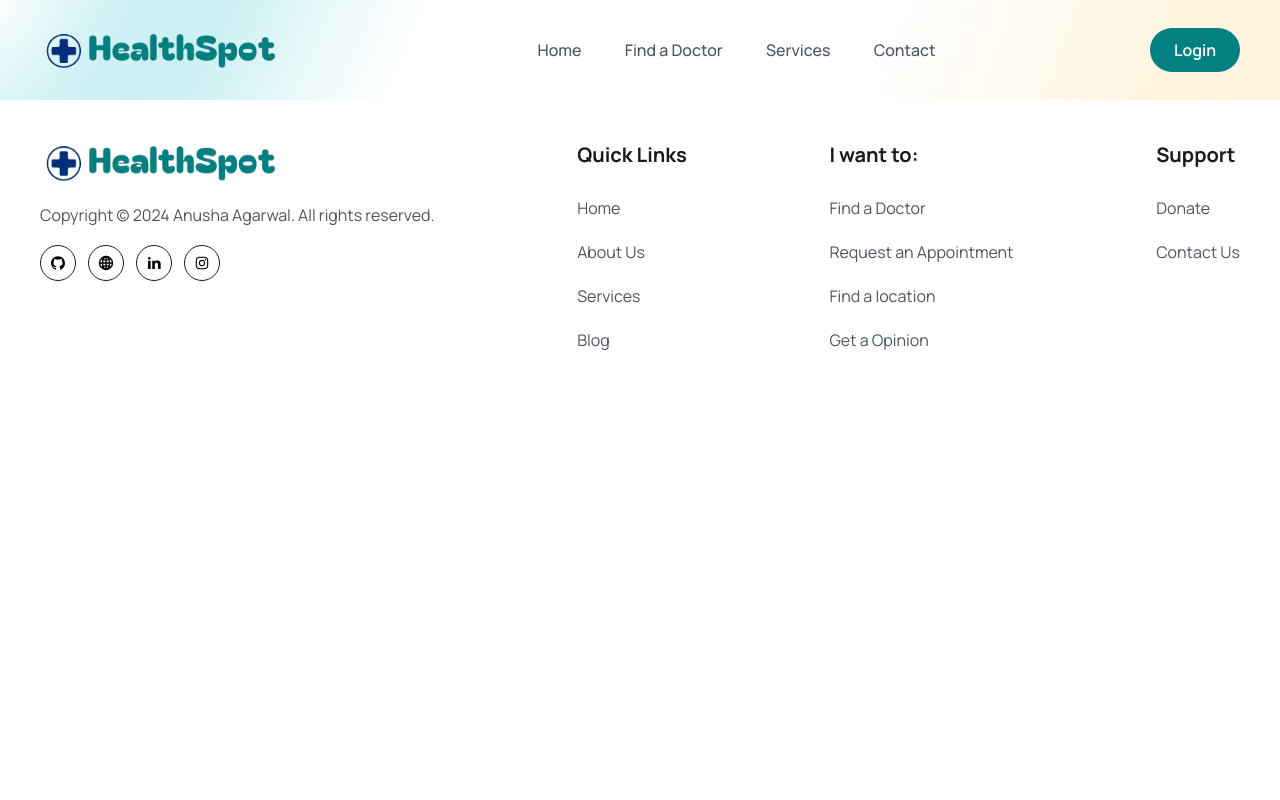
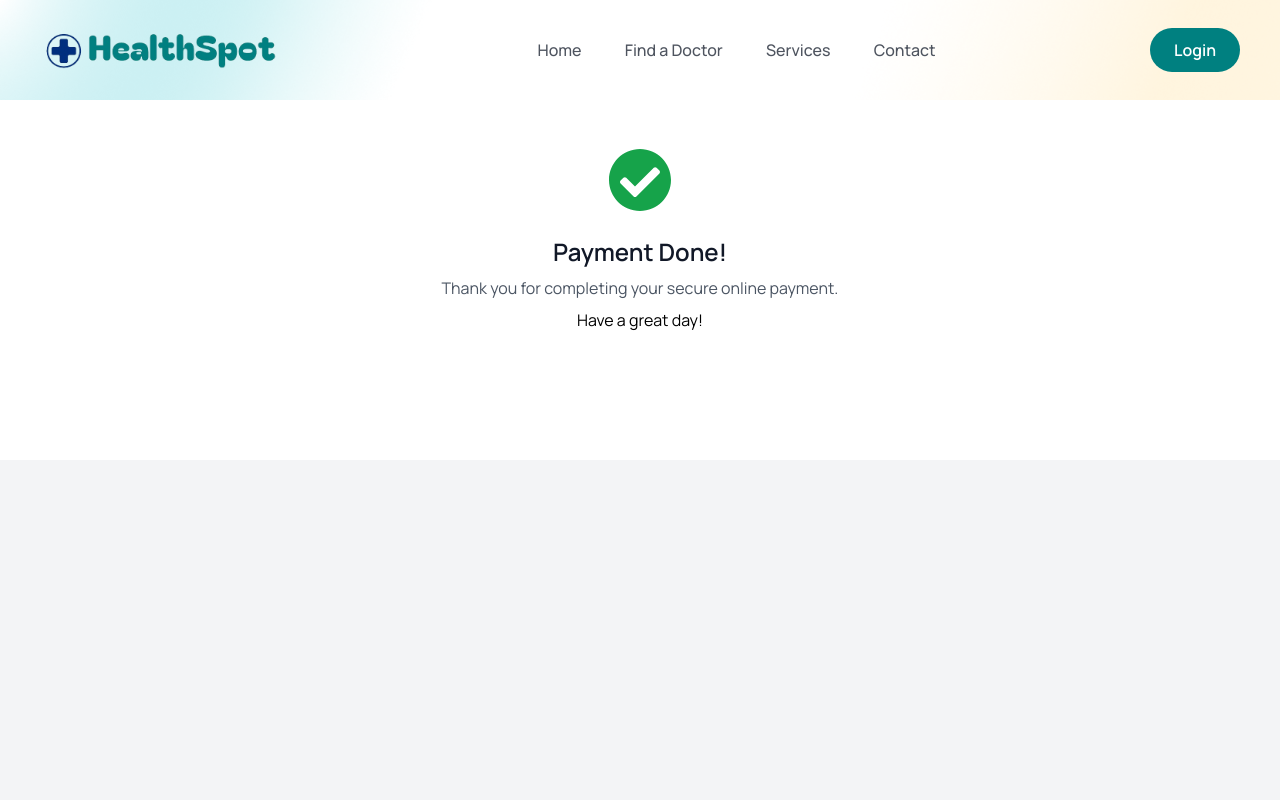
Before and after one commit to anusha7530/HealthSpot---Gateway-to-Doctor-Appointments, a React (Vite) app in the folder frontend/: page /checkout-success in a window 1280 px wide. Shown: the top 800 px of the page. Built offline with nearby package versions, Linux system fonts and the light colour scheme.

Commit message:
Integrated Stripe

```diff
--- /dev/null
+++ b/frontend/src/pages/Doctors/CheckoutSuccess.jsx
@@ -0,0 +1,27 @@
+import React from 'react';
+import {Link} from "react-router-dom";
+import { FaCheckCircle } from "react-icons/fa";
+
+const CheckoutSuccess = () => {
+  return (
+    <div className='bg-gray-100 h-screen'>
+      <div className='bg-white p-6 md:mx-auto'>
+        <FaCheckCircle className="text-green-600 w-16 h-16 mx-auto my-6"/>
+        <div className='text-center'>
+            <h3 className='md:text-2xl text-base text-gray-900 font-semibold text-center'>
+                Payment Done!
+            </h3>
+            <p className='text-gray-600 my-2'>
+                Thank you for completing your secure online payment.
+            </p>
+            <p>Have a great day!</p>
+            <div className='py-10 text-center'>
+                <Link to='/home' className='px-12 bg-buttonBgColor text-white font-semibold py-3'>Go Back to Home</Link>
+            </div>
+        </div>
+      </div>
+    </div>
+  )
+}
+
+export default CheckoutSuccess;
--- a/frontend/src/pages/Doctors/SidePanel.jsx
+++ b/frontend/src/pages/Doctors/SidePanel.jsx
@@ -1,7 +1,36 @@
 import React from "react";
 import convertTime from "../../utils/convertTime";
+import { BASE_URL, token } from "./../../config";
+import { toast } from "react-toastify";
 
-const SidePanel = ({doctorId, ticketPrice, timeSlots}) => {
+const SidePanel = ({ doctorId, ticketPrice, timeSlots }) => {
+
+  const bookingHandler = async () => {
+    try {
+      const res = await fetch(
+        `${BASE_URL}/bookings/checkout-session/${doctorId}`,
+        {
+          method: "post",
+          headers: {
+            Authorization: `Bearer ${token}`,
+          },
+        }
+      );
+
+      const data = await res.json();
+
+      if (!res.ok) {
+        throw new Error(data.message + " Please try again");
+      }
+
+      if (data.session.url) {
+        window.location.href = data.session.url;
+      }
+    } catch (err) {
+      toast.error(err.message);
+    }
+  };
+
   return (
     <div className="shadow-panelShadow p-3 lg:p-5 rounded-md">
       <div className="flex items-center justify-between">
@@ -17,19 +46,20 @@ const SidePanel = ({doctorId, ticketPrice, timeSlots}) => {
         </p>
 
         <ul className="mt-3">
-          {timeSlots?.map((item,index) => (
+          {timeSlots?.map((item, index) => (
             <li key={index} className="flex items-center justify-between mb-2">
               <p className="text-[15px] leading-6 text-textColor font-semibold">
-              {item.day.charAt(0).toUpperCase() +  item.day.slice(1)}
+                {item.day.charAt(0).toUpperCase() + item.day.slice(1)}
               </p>
               <p className="text-[15px] leading-6 text-textColor font-semibold">
-              {convertTime(item.startingTime)} - {convertTime(item.endingTime)}
+                {convertTime(item.startingTime)} -{" "}
+                {convertTime(item.endingTime)}
               </p>
             </li>
           ))}
         </ul>
       </div>
-      <button className="btn px-2 w-full rounded-md">Book Appointment</button>
+      <button onClick={bookingHandler} className="btn px-2 w-full rounded-md">Book Appointment</button>
     </div>
   );
 };
--- a/frontend/src/routes/Routers.jsx
+++ b/frontend/src/routes/Routers.jsx
@@ -9,6 +9,7 @@ import DoctorDetails from "../pages/Doctors/DoctorDetails";
 import MyAccount from "../Dashboard/user-account/MyAccount";
 import Dashboard from "../Dashboard/doctor-account/Dashboard";
 import ProtectedRoute from "./ProtectedRoute";
+import CheckoutSuccess from "../pages/Doctors/CheckoutSuccess";
 
 const Routers = () => {
   return (
@@ -21,6 +22,7 @@ const Routers = () => {
       <Route path="/register" element={<Signup />} />
       <Route path="/contact" element={<Contact />} />
       <Route path="/services" element={<Services />} />
+      <Route path="/checkout-success" element={<CheckoutSuccess />} />
       <Route
         path="/users/profile/me"
         element={
--- a/frontend/src/utils/convertTime.js
+++ b/frontend/src/utils/convertTime.js
@@ -14,7 +14,7 @@ const convertTime = (time) => {
   }
   return (
     hours.toString().padStart(2) + ":" +
-    minutes.toString.padStart(2, "0") +
+    minutes.toString().padStart(2, "0") +
     " " +
     meridian
   );
```
Also changed, not shown: 2 other files (tests, documents, lock files or other folders). Lines whose indentation alone changed are shown as unchanged.
